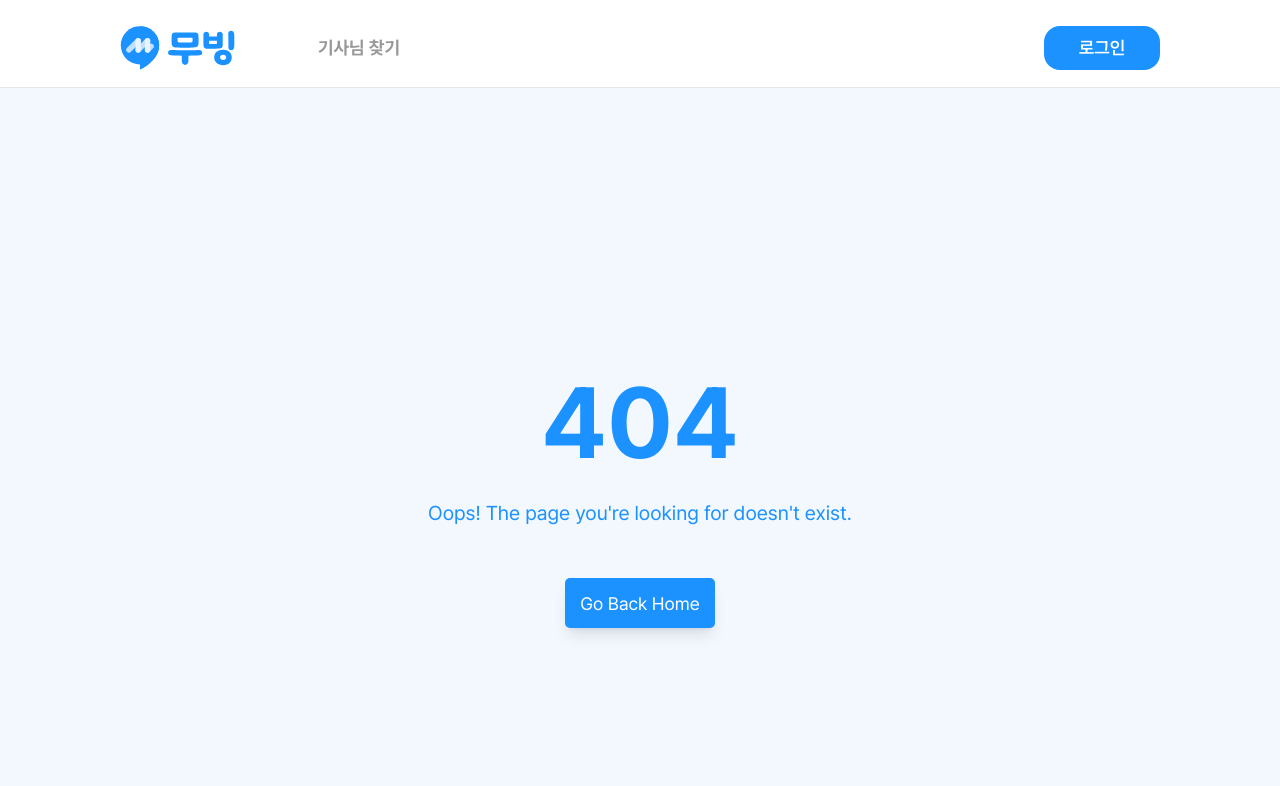
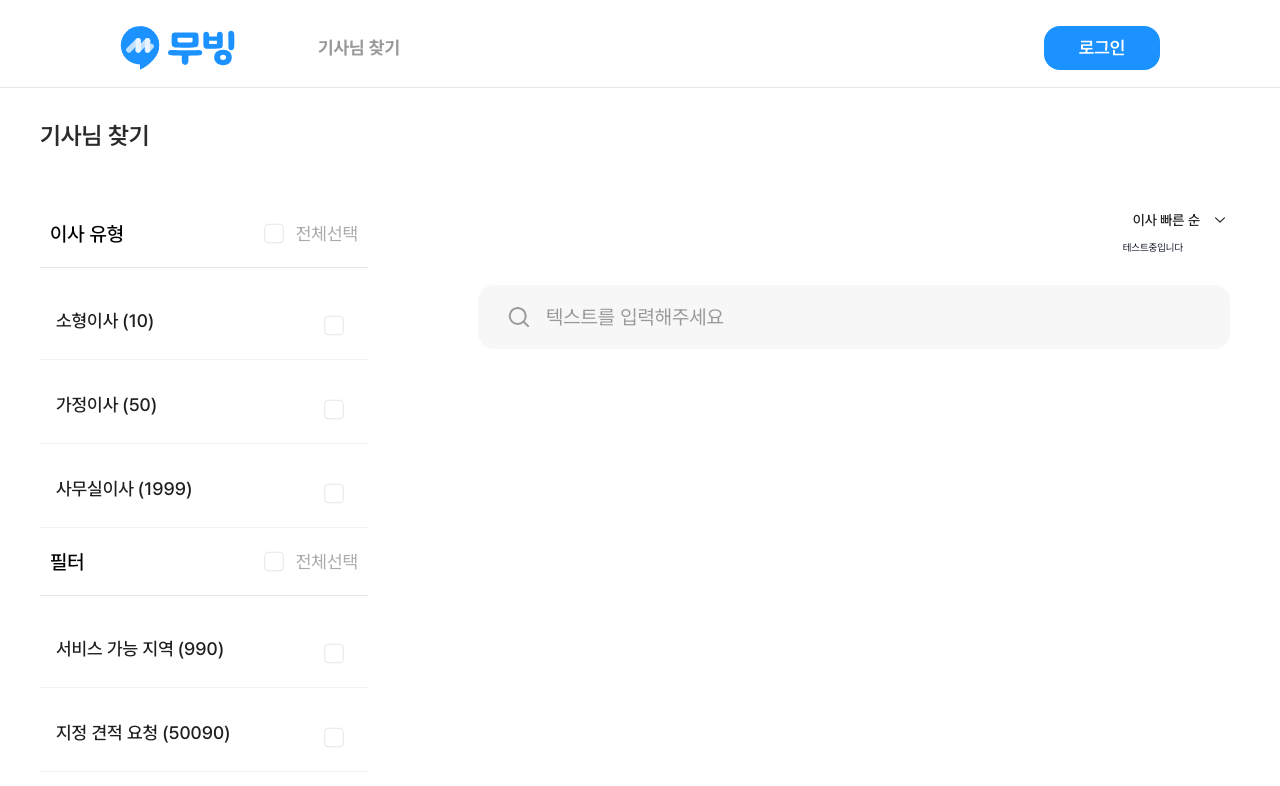
Before and after one commit to FS2-Part4-Team3/2-Moving-3-FE, a Next.js app: page /receive-quote in a window 1280 px wide. Before the commit this address had no page. Shown: the top 786 px of the page. Built offline with nearby package versions, Linux system fonts and the light colour scheme.

Commit message:
feat: receive quote initial structure

```diff
--- /dev/null
+++ b/src/app/receive-quote/page.tsx
@@ -0,0 +1,31 @@
+import SearchBar from "@/components/common/searchbar/SearchBar";
+import DriverSortDropdown from "@/components/dropdown/DriverSortDropdown";
+import ReceiveQuoteMovingTypeClient from "@/pages/ReceiveQuoteMovingTypeClient";
+
+export default function ReceiveQuote() {
+  return (
+    <div className="w-full flex items-center justify-center mb-[7rem]">
+      <div className="lg:w-[120rem] sm:w-full items-start justify-center flex flex-col">
+        <div className="lg:block sm:hidden py-[3.2rem]">
+          <p className="font-semibold text-[2.4rem] leading-[3.2rem] text-[#2B2B2B]">
+            기사님 찾기
+          </p>
+        </div>
+        <div className="lg:flex lg:gap-[10rem] w-full sm:py-[1.6rem] lg:px-0 md:px-[7.2rem] sm:px-[2.4rem]">
+          <ReceiveQuoteMovingTypeClient />
+          <div className="flex flex-col items-center lg:gap-[3.2rem] sm:gap-[2.4rem] flex-grow lg:w-full sm:w-full">
+            <div className="w-full flex flex-col gap-[2.4rem] lg:items-end sm:items-center">
+              <div className="lg:block sm:hidden">
+                <DriverSortDropdown />
+              </div>
+              <div className="sm:py-[0.6rem] sm:px-[1rem] w-full">
+                <SearchBar />
+              </div>
+            </div>
+            <div className="w-full sm:px-[1rem] sm:gap-[2.4rem] md:gap-[3.2rem] lg:gap-[4.8rem] flex flex-col"></div>
+          </div>
+        </div>
+      </div>
+    </div>
+  );
+}
--- a/src/components/dropdown/MediaTypeFilterDropdown.tsx
+++ b/src/components/dropdown/MovingTypeFilterDropdown.tsx
@@ -8,7 +8,7 @@ import x from "@/../public/assets/common/icon_X.svg";
 import { ButtonWrapper } from "../common/headless/Button";
 import type { MediaTypeFilterDropdownProps } from "@/interfaces/Dropdown/MediaTypeFilterDropdownInterface";
 
-export default function MediaTypeFilterDropdown({
+export default function MovingTypeFilterDropdown({
   onClick,
 }: MediaTypeFilterDropdownProps) {
   const [smallMov, setSmallMov] = useState<boolean>(false);
--- /dev/null
+++ b/src/pages/ReceiveQuoteMovingTypeClient.tsx
@@ -0,0 +1,18 @@
+"use client";
+
+import DriverSortDropdown from "@/components/dropdown/DriverSortDropdown";
+import MovingTypeFilterDropdown from "@/components/dropdown/MovingTypeFilterDropdown";
+import { useState } from "react";
+
+export default function ReceiveQuoteMovingTypeClient() {
+  const [isModalOpen, setIsModalOpen] = useState<boolean>(false);
+
+  return (
+    <div className="flex lg:justify-start sm:justify-between lg:px-0 sm:px-[1rem]">
+      <MovingTypeFilterDropdown onClick={() => setIsModalOpen(!isModalOpen)} />
+      <div className="lg:hidden sm:block">
+        <DriverSortDropdown />
+      </div>
+    </div>
+  );
+}
```
